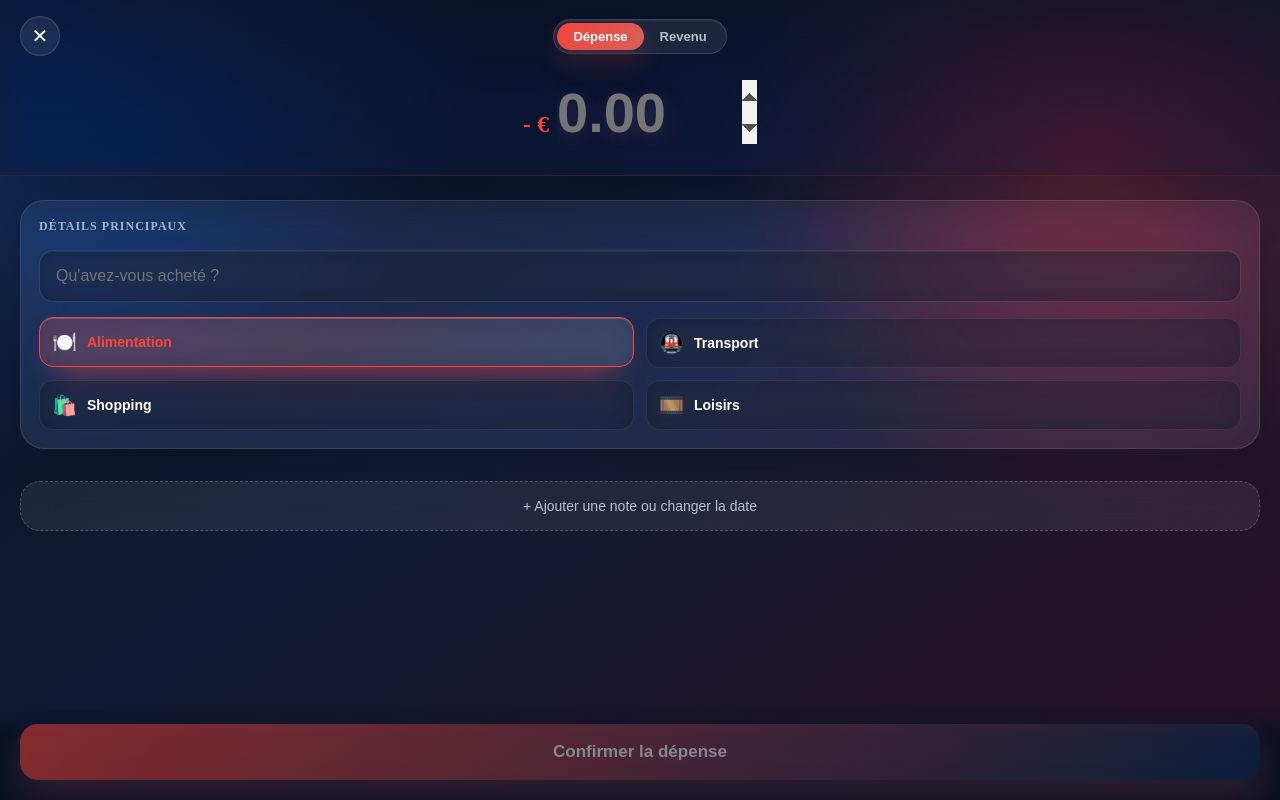
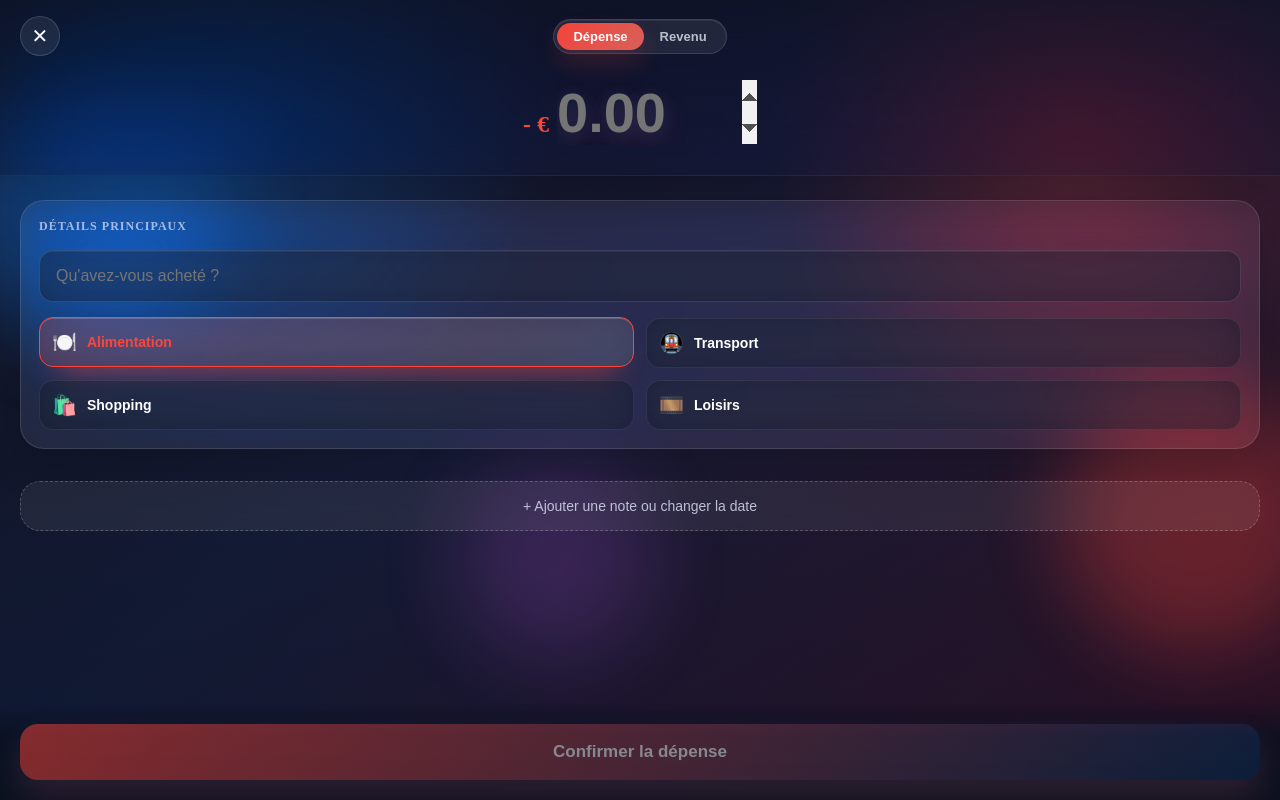
Before and after one commit to devmbkm-ay/budgetapp, a Next.js app in the folder apps/web/: page /transactions/add in a window 1280 px wide. Built offline with nearby package versions, Linux system fonts and the light colour scheme.

Commit message:
fea(frontend): transaction/add page: version 4 dual

```diff
--- a/apps/web/app/transactions/add/page.tsx
+++ b/apps/web/app/transactions/add/page.tsx
@@ -20,6 +20,10 @@ interface ModePalette {
     toggleActive: string;
     textShadow: string;
     actionShadow: string;
+    background: string;
+    orbOne: string;
+    orbTwo: string;
+    orbThree: string;
 }
 
 const CATEGORIES: Category[] = [
@@ -42,6 +46,10 @@ const PALETTES: Record<TransactionType, ModePalette> = {
         toggleActive: "linear-gradient(135deg, rgba(255, 69, 58, 0.95), rgba(255, 110, 98, 0.82))",
         textShadow: "0 8px 28px rgba(255, 69, 58, 0.22), 0 4px 18px rgba(10, 132, 255, 0.16)",
         actionShadow: "0 20px 36px rgba(255, 69, 58, 0.28), 0 10px 30px rgba(10, 132, 255, 0.18)",
+        background: "radial-gradient(circle at 18% 16%, rgba(10, 132, 255, 0.34), transparent 26%), radial-gradient(circle at 84% 18%, rgba(255, 69, 58, 0.28), transparent 24%), linear-gradient(145deg, #08101e 0%, #101a34 44%, #2a1124 100%)",
+        orbOne: "rgba(10, 132, 255, 0.42)",
+        orbTwo: "rgba(255, 69, 58, 0.34)",
+        orbThree: "rgba(191, 90, 242, 0.22)",
     },
     income: {
         accent: "#32D74B",
@@ -51,6 +59,10 @@ const PALETTES: Record<TransactionType, ModePalette> = {
         toggleActive: "linear-gradient(135deg, rgba(50, 215, 75, 0.92), rgba(100, 210, 255, 0.78))",
         textShadow: "0 8px 28px rgba(50, 215, 75, 0.2), 0 4px 18px rgba(100, 210, 255, 0.18)",
         actionShadow: "0 20px 36px rgba(50, 215, 75, 0.24), 0 10px 30px rgba(100, 210, 255, 0.22)",
+        background: "radial-gradient(circle at 14% 18%, rgba(50, 215, 75, 0.28), transparent 24%), radial-gradient(circle at 82% 14%, rgba(100, 210, 255, 0.26), transparent 24%), linear-gradient(145deg, #07141b 0%, #10212b 40%, #0e2d26 100%)",
+        orbOne: "rgba(50, 215, 75, 0.34)",
+        orbTwo: "rgba(100, 210, 255, 0.32)",
+        orbThree: "rgba(10, 132, 255, 0.18)",
     },
 };
 
@@ -64,8 +76,16 @@ export default function MobileFintechAdd() {
 
     const isExpense = type === "expense";
     const filteredCategories = CATEGORIES.filter((c) => c.type === type);
-    const selectedCategory = filteredCategories.find((c) => c.id === category) ?? filteredCategories[0];
     const palette = PALETTES[type];
+    const selectedCategory =
+        filteredCategories.find((c) => c.id === category) ??
+        filteredCategories[0] ?? {
+            id: "",
+            name: "",
+            icon: "",
+            color: palette.accent,
+            type,
+        };
     const accentColor = selectedCategory?.color ?? palette.accent;
 
     const formatAmount = (val: string) => {
@@ -80,7 +100,12 @@ export default function MobileFintechAdd() {
     };
 
     return (
-        <div style={styles.container}>
+        <div style={{ ...styles.container, background: palette.background }}>
+            <div style={{ ...styles.orb, ...styles.orbPrimary, background: palette.orbOne }} />
+            <div style={{ ...styles.orb, ...styles.orbSecondary, background: palette.orbTwo }} />
+            <div style={{ ...styles.orb, ...styles.orbTertiary, background: palette.orbThree }} />
+            <div style={{ ...styles.meshOverlay, background: `linear-gradient(180deg, ${palette.accentSoft}, rgba(255,255,255,0))` }} />
+
             {/* --- STICKY HEADER: MONTANT --- */}
             <div style={{ ...styles.stickyHeader, borderBottomColor: `${accentColor}33` }}>
                 <div style={styles.headerTop}>
@@ -200,19 +225,74 @@ export default function MobileFintechAdd() {
                     Confirmer {isExpense ? "la dépense" : "le revenu"}
                 </button>
             </div>
+
+            <style jsx>{`
+                @keyframes floatOne {
+                    0% { transform: translate3d(0, 0, 0) scale(1); }
+                    50% { transform: translate3d(24px, 18px, 0) scale(1.08); }
+                    100% { transform: translate3d(0, 0, 0) scale(1); }
+                }
+
+                @keyframes floatTwo {
+                    0% { transform: translate3d(0, 0, 0) scale(1); }
+                    50% { transform: translate3d(-26px, 22px, 0) scale(0.94); }
+                    100% { transform: translate3d(0, 0, 0) scale(1); }
+                }
+
+                @keyframes floatThree {
+                    0% { transform: translate3d(0, 0, 0) scale(1); }
+                    50% { transform: translate3d(12px, -18px, 0) scale(1.04); }
+                    100% { transform: translate3d(0, 0, 0) scale(1); }
+                }
+            `}</style>
         </div>
     );
 }
 
 const styles: Record<string, CSSProperties> = {
     container: {
-        background: "radial-gradient(circle at top left, rgba(41, 121, 255, 0.35), transparent 32%), radial-gradient(circle at 85% 20%, rgba(255, 69, 58, 0.3), transparent 28%), linear-gradient(145deg, #09111f 0%, #101a34 45%, #2a1124 100%)",
         color: "#f7fbff",
         minHeight: "100vh",
         display: "flex",
         flexDirection: "column",
         position: "relative",
         overflow: "hidden",
+    },
+    orb: {
+        position: "fixed",
+        borderRadius: "999px",
+        filter: "blur(42px)",
+        pointerEvents: "none",
+        opacity: 0.88,
+        zIndex: 0,
+    },
+    orbPrimary: {
+        width: "15rem",
+        height: "15rem",
+        top: "4.5rem",
+        left: "-3rem",
+        animation: "floatOne 12s ease-in-out infinite",
+    },
+    orbSecondary: {
+        width: "18rem",
+        height: "18rem",
+        top: "22rem",
+        right: "-5rem",
+        animation: "floatTwo 15s ease-in-out infinite",
+    },
+    orbTertiary: {
+        width: "12rem",
+        height: "12rem",
+        bottom: "8rem",
+        left: "35%",
+        animation: "floatThree 13s ease-in-out infinite",
+    },
+    meshOverlay: {
+        position: "absolute",
+        inset: 0,
+        pointerEvents: "none",
+        opacity: 0.3,
+        zIndex: 0,
     },
     stickyHeader: {
         position: "sticky",
@@ -281,6 +361,8 @@ const styles: Record<string, CSSProperties> = {
     scrollContent: {
         padding: "24px 20px",
         flex: 1,
+        position: "relative",
+        zIndex: 1,
     },
     section: {
         marginBottom: "32px",
@@ -372,6 +454,7 @@ const styles: Record<string, CSSProperties> = {
         background: "linear-gradient(180deg, rgba(9, 17, 31, 0) 0%, rgba(9, 17, 31, 0.82) 34%, rgba(9, 17, 31, 0.94) 100%)",
         backdropFilter: "blur(18px)",
         WebkitBackdropFilter: "blur(18px)",
+        zIndex: 12,
     },
     submitButton: {
         width: "100%",
```
